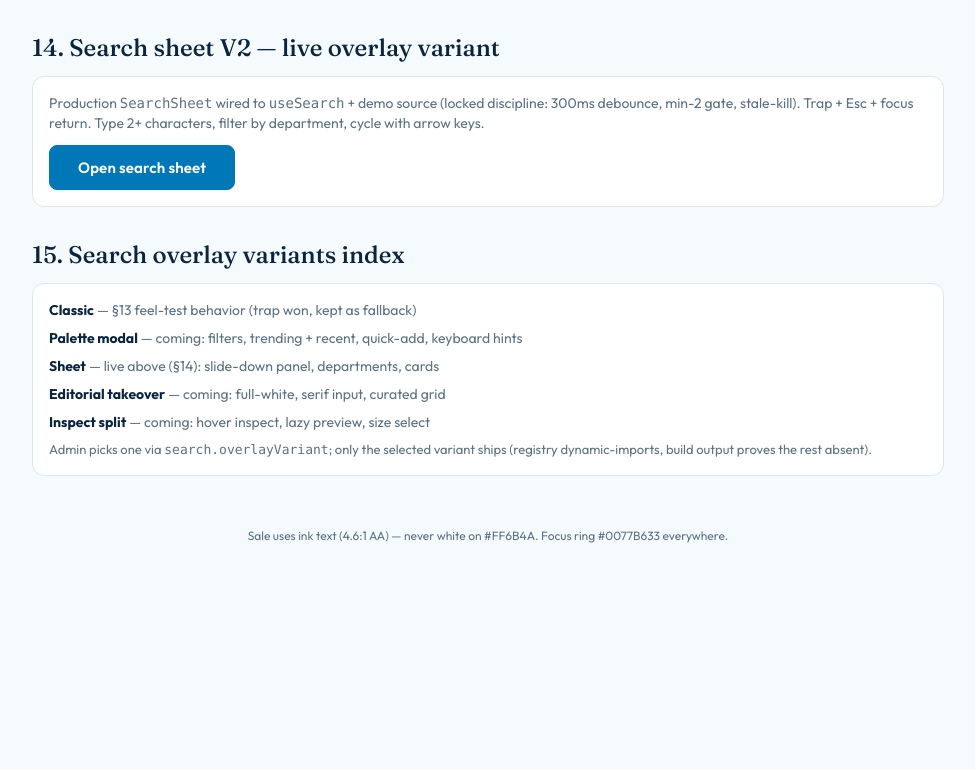
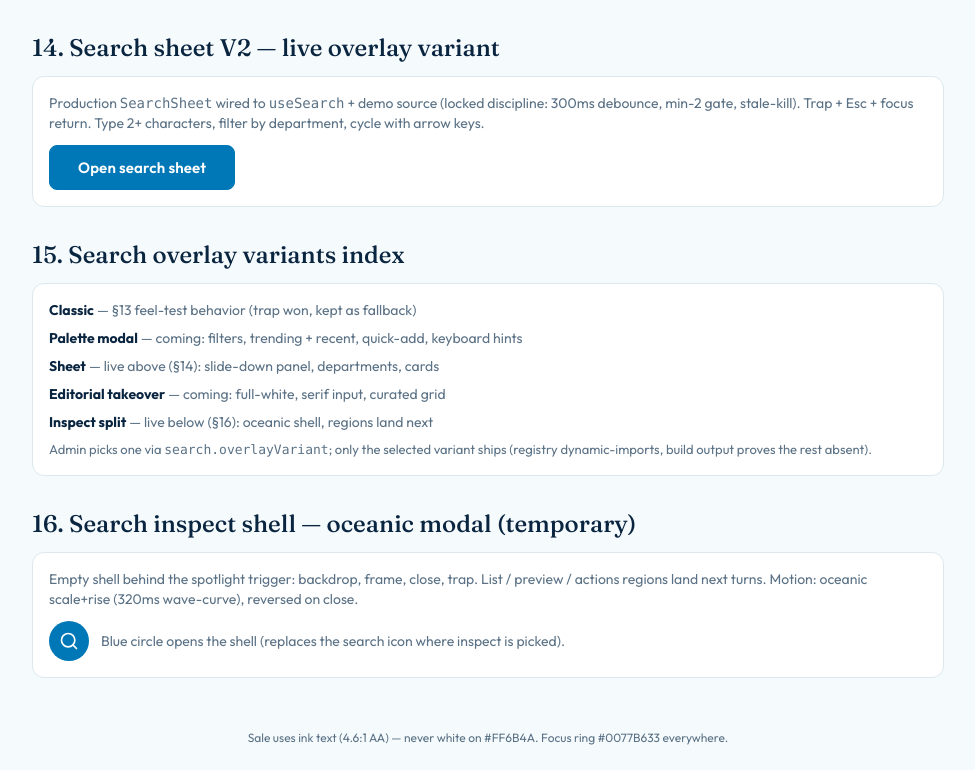
Before and after one commit to E-Commerce-BDA/storefront-frontend, a Next.js app: page /components in a window 1280 px wide. Shown: the part 3860-4630 px from the top of the page, without its empty margins (152-1127 px from the left). Before the commit the page ends 4428 px from the top, so only its background shows below. Built offline with nearby package versions, Linux system fonts and the light colour scheme.

Commit message:
Demo: showcase §16 inspect shell via SpotlightButton
Empty shell behind the blue trigger; oceanic two-phase close (320ms); index lists inspect live. Temporary, delete-at-launch.

```diff
--- a/app/components/page.tsx
+++ b/app/components/page.tsx
@@ -7,6 +7,8 @@
 
 import { useEffect, useMemo, useRef, useState } from "react";
 import SearchSheet from "@/components/shell/SearchSheet";
+import SearchInspect from "@/components/shell/SearchInspect";
+import SpotlightButton from "@/components/shell/SpotlightButton";
 import { useSearch } from "@/app/hooks/useSearch";
 import { createDemoSource } from "@/lib/search/demoSource";
 import {
@@ -188,20 +190,36 @@ export default function PreviewPage() {
   const [sheetOpen, setSheetOpen] = useState(false);
   const [sheetActive, setSheetActive] = useState(0);
   const [sheetClosing, setSheetClosing] = useState(false);
+  const [inspectOpen, setInspectOpen] = useState(false);
+  const [inspectClosing, setInspectClosing] = useState(false);
   const sheetDepartments = useMemo(
     () => ["All", "Shirts", "Pants", "Outerwear", "Footwear", "Accessories"],
     [],
   );
 
-  // Demo-grade two-phase close (mirrors HomeChrome pattern): closing class
-  // slides the sheet up, unmount follows after the motion duration (240ms
-  // matches the smooth builtin default). Instant under reduced-motion.
-  function closeSheetDemo() {
-    if (
+  // Demo-grade two-phase closes (mirror HomeChrome pattern): closing class
+  // plays the exit, unmount follows after the motion duration. Instant
+  // under reduced-motion. Durations match each variant's builtin default.
+  function prefersInstant() {
+    return (
       typeof window !== "undefined" &&
       typeof window.matchMedia === "function" &&
       window.matchMedia("(prefers-reduced-motion: reduce)").matches
-    ) {
+    );
+  }
+  function closeInspectDemo() {
+    if (prefersInstant()) {
+      setInspectOpen(false);
+      return;
+    }
+    setInspectClosing(true);
+    setTimeout(() => {
+      setInspectOpen(false);
+      setInspectClosing(false);
+    }, 320);
+  }
+  function closeSheetDemo() {
+    if (prefersInstant()) {
       setSheetOpen(false);
       return;
     }
@@ -541,13 +559,30 @@ export default function PreviewPage() {
               <b>Editorial takeover</b> <span className="text-[var(--text-muted)]">— coming: full-white, serif input, curated grid</span>
             </p>
             <p className="m-0 text-[var(--color-ink)]">
-              <b>Inspect split</b> <span className="text-[var(--text-muted)]">— coming: hover inspect, lazy preview, size select</span>
+              <b>Inspect split</b> <span className="text-[var(--text-muted)]">— live below (§16): oceanic shell, regions land next</span>
             </p>
             <p className="m-0 text-[13px] text-[var(--text-muted)]">
               Admin picks one via <code>search.overlayVariant</code>; only the selected variant ships (registry
               dynamic-imports, build output proves the rest absent).
             </p>
           </div>
+        </Card>
+
+        <H2>16. Search inspect shell — oceanic modal (temporary)</H2>
+        <Card>
+          <p className="mb-3 text-sm text-[var(--text-muted)]">
+            Empty shell behind the spotlight trigger: backdrop, frame, close, trap. List / preview / actions
+            regions land next turns. Motion: oceanic scale+rise (320ms wave-curve), reversed on close.
+          </p>
+          <Row>
+            <SpotlightButton
+              onOpen={() => {
+                setInspectClosing(false);
+                setInspectOpen(true);
+              }}
+            />
+            <span className="text-sm text-[var(--text-muted)]">Blue circle opens the shell (replaces the search icon where inspect is picked).</span>
+          </Row>
         </Card>
       </main>
 
@@ -591,6 +626,9 @@ export default function PreviewPage() {
           onClose={() => closeSheetDemo()}
         />
       )}
+      {inspectOpen && (
+        <SearchInspect closing={inspectClosing} onClose={() => closeInspectDemo()} />
+      )}
     </div>
   );
 }
```
